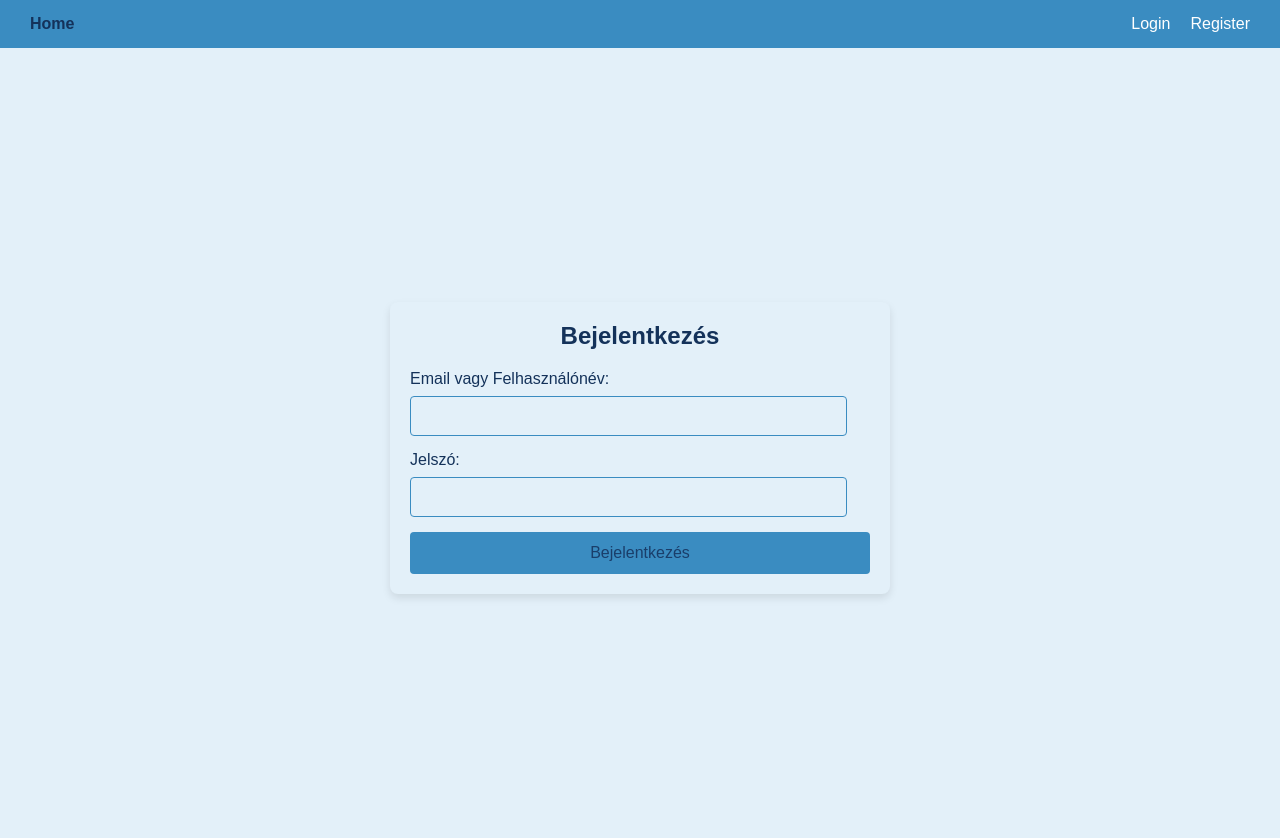
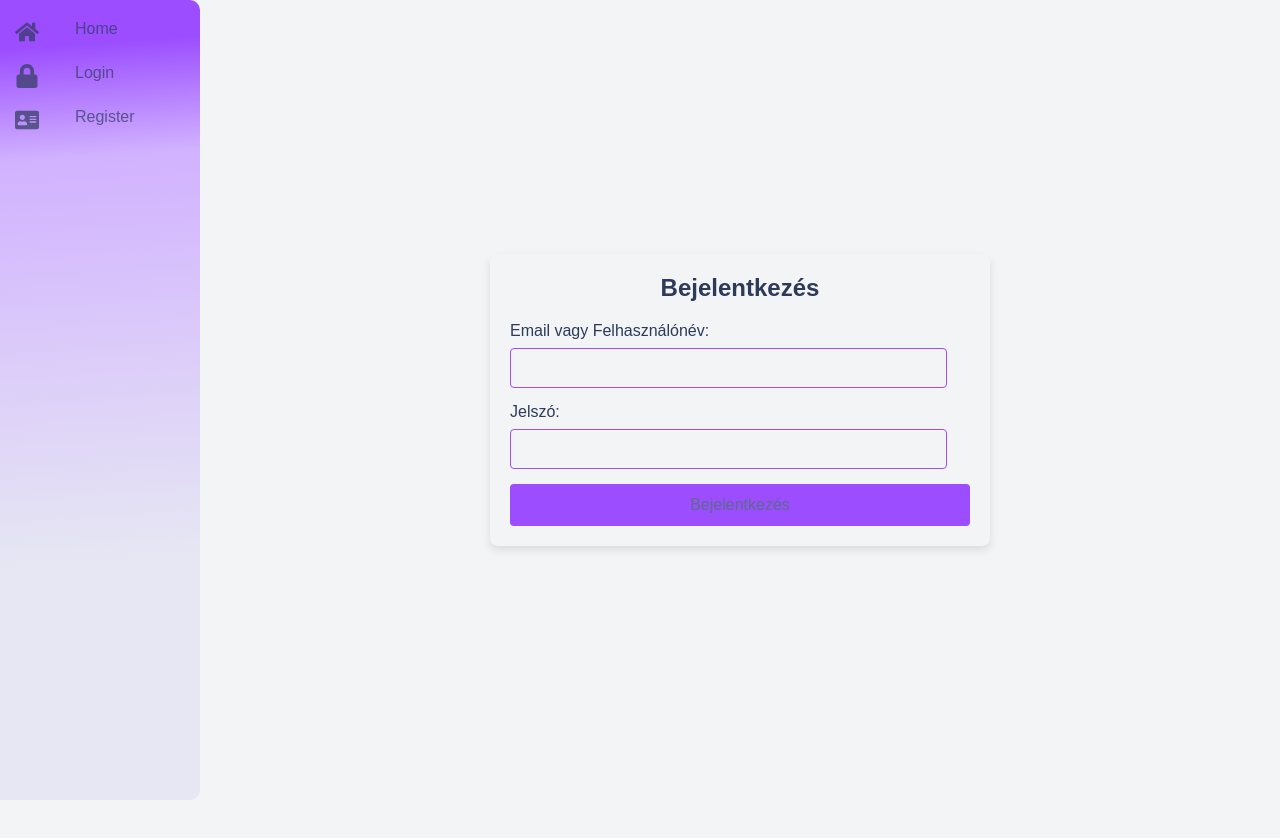
Before and after one commit to Marcellnagy05/UnderGroundArchive, a React (Vite) app: page /login in a window 1280 px wide. Shown: the top 838 px of the page. After the commit the page ends 800 px from the top, so only its background shows below. Built offline with nearby package versions, Linux system fonts and the light colour scheme.

Commit message:
custom scrollbar and menu added (not final design)

```diff
--- a/package.json
+++ b/package.json
@@ -15,7 +15,9 @@
     "react": "^18.3.1",
     "react-dom": "^18.3.1",
     "react-icons": "^5.4.0",
-    "react-router-dom": "^7.1.2"
+    "react-router-dom": "^7.1.2",
+    "simplebar": "^6.3.0",
+    "simplebar-react": "^3.3.0"
   },
   "devDependencies": {
     "@eslint/js": "^9.17.0",
--- a/src/App.css
+++ b/src/App.css
@@ -5,45 +5,75 @@ body {
   padding: 0;
   background-color: var(--background);
   color: var(--primaryText); /* Betűszín beállítása */
+  overflow: hidden;
 }
 
-/* Navbar */
-.navbar {
-  background-color: var(--primary);
+::-webkit-scrollbar {
+  display: none;
 }
 
-.navbar .dropdown-menu {
-  background-color: var(--background);
-}
-.nav-link:hover {
-  background-color: var(--secondary);
+
+.simplebar-scrollbar {
+  background: var(--hover);
+  border-radius: 10px;
 }
 
-/* Téma specifikus stílusok */
+.simplebar-track {
+  background: var(--background);
+}
 
-/* Light theme */
+.simplebar-scrollbar {
+  opacity: 0;
+  transition: opacity 1s ease;
+}
+
+.simplebar-track .simplebar-visible {
+  opacity: 1 !important;
+}
+
+.appContent {
+  display: flex;
+  min-height: 100vh;
+  flex-direction: row;
+}
+
+.main-content {
+  margin-left: 60px;
+  transition: margin-left 0.3s ease;
+  flex-grow: 1;
+  -ms-overflow-style: none;
+  scrollbar-width: none;
+  overflow: scroll;
+}
+
+.sidebar.expanded + .main-content {
+  margin-left: 200px; /* Kinyitott sidebar esetén */
+}
+
+/* Light Theme */
 .light-theme {
-  --background: #E3F0F9;
-  --primaryText: #14325A;
-  --secondaryText: #1A3E6A;
-  --primary: #3A8CC1;
-  --secondary: #CCD8E0;
-  --hover:#3A8CC1;
-  --slider: #0056b3;
-  --thirdColor: #B8D1E3;
-};
+  --background: #F3F4F6;
+  --primaryText: #2D3A59;
+  --secondaryText: #5B6B8A;
+  --primary: #9B4DFF;
+  --secondary: #D1B2FF;
+  --hover: #7C33CC;
+  --slider: #9D4EDD;
+  --thirdColor: #E6E7F3;
+}
 
-/* Dark theme */
+/* Dark Theme */
 .dark-theme {
-  --background: #2C2F3F;
-  --primaryText: #ffffff;
-  --secondaryText: #ffffff;
-  --primary: #6A4CBB;
-  --secondary: #343a40;
-  --hover: #6A4CBB;
-  --slider: #593C9D;
-  --thirdColor: #1E222D;
+  --background: #1F1F2E;
+  --primaryText: #F1F5F9;
+  --secondaryText: #E4E7F2;
+  --primary: #9B4DFF;
+  --secondary: #7A5BFF;
+  --hover: #7C33CC;
+  --slider: #B4A0FF;
+  --thirdColor: #27274D;
 }
+
 
 .switch .slider {
   background-color: var(--primary);
@@ -60,35 +90,6 @@ body {
 
 .setting-button:hover {
   background-color: var(--slider);
-}
-
-.navbar .user-name {
-  cursor: pointer;
-  padding: 5px 10px;
-  background-color: var(--background);
-  color: var(--secondaryText);
-  border-radius: 5px;
-}
-
-.navbar .dropdown-item {
-  padding: 10px 15px;
-  color: var(--secondaryText);
-  text-align: left;
-  text-decoration: none;
-  background: none;
-  border: none;
-  cursor: pointer;
-  transition: background-color 0.3s;
-}
-
-/* Navbar */
-.navbar .navbar-links .nav-link {
-  color: var(--primaryText);
-}
-
-.navbar .dropdown-menu .dropdown-item:hover {
-  background-color: var(--hover);
-  border-radius: 10px;
 }
 
 /*Books*/
--- a/src/App.tsx
+++ b/src/App.tsx
@@ -1,19 +1,17 @@
-import {
-  BrowserRouter as Router,
-  Routes,
-  Route,
-} from "react-router-dom";
+import { BrowserRouter as Router, Routes, Route } from "react-router-dom";
 import Login from "./components/Login/Login";
 import PublishBook from "./components/PublishBook/PublishBook";
 import Register from "./components/Register/Register";
 import Books from "./components/Books/Books";
 import { UserProvider } from "./components/contexts/UserContext";
 import { ToastProvider } from "./components/contexts/ToastContext";
-import { ThemeProvider } from "./components/contexts/ThemeContext";  // Importáljuk a ThemeProvider-t
+import { ThemeProvider } from "./components/contexts/ThemeContext"; // Importáljuk a ThemeProvider-t
 import Navbar from "./components/Navbar/Navbar";
 import "./App.css";
 import Settings from "./components/Settings/Setting";
 import Profile from "./components/Profile/Profile";
+import SimpleBar from 'simplebar-react';
+import 'simplebar/dist/simplebar.min.css';
 
 const App = () => {
   return (
@@ -23,6 +21,7 @@ const App = () => {
           <ThemeProvider>
             <div className="appContent">
               <Navbar />
+              <SimpleBar style={{maxHeight: '100vh'}} className="main-content" autoHide={true}>
                 <Routes>
                   <Route path="/login" element={<Login />} />
                   <Route path="/register" element={<Register />} />
@@ -31,6 +30,7 @@ const App = () => {
                   <Route path="/settings" element={<Settings />} />
                   <Route path="/profile" element={<Profile />} />
                 </Routes>
+              </SimpleBar>
             </div>
           </ThemeProvider>
         </UserProvider>
--- a/src/components/Books/Books.css
+++ b/src/components/Books/Books.css
@@ -1,6 +1,6 @@
 .allBooks {
   display: grid;
-  grid-template-columns: repeat(6, 1fr);
+  grid-template-columns: repeat(5, 1fr);
   grid-template-rows: repeat(autofill, 1fr);
   gap: 16px;
   margin-top: 20px;
--- a/src/components/Books/Books.tsx
+++ b/src/components/Books/Books.tsx
@@ -378,7 +378,6 @@ const Books = () => {
 
   if (bookRatings.length === 0) return 0;
 
-  // Számítsuk ki az átlagot
   const total = bookRatings.reduce((sum, rating) => sum + rating.ratingValue, 0);
   return total / bookRatings.length;
 };
@@ -386,7 +385,6 @@ const Books = () => {
 
   return (
     <div>
-      {/* <button onClick={() => allBooks()}>Összes könyv lekérése</button> */}
       {error && <p style={{ color: "red" }}>{error}</p>}
       {!selectedBook ? (
         <div className="allBooks">
@@ -396,7 +394,7 @@ const Books = () => {
               <p>Szerző: {users[book.authorId]?.userName || "Betöltés..."}</p>
               <p>Műfaj: {getGenreName(book.genreId)}</p>
               <p>Kategória: {getCategoryName(book.categoryId)}</p>
-              <p>Átlagos értékelés: {book.averageRating || ""}</p>
+              <p>Átlagos értékelés: {parseFloat(book.averageRating.toString()).toFixed(2) || ""}</p>
               <StarRating rating={book.averageRating || 0} />
               <p>Saját értékelés:</p>
               <div className="rating">
--- a/src/components/Navbar/Navbar.css
+++ b/src/components/Navbar/Navbar.css
@@ -1,56 +1,112 @@
-.navbar {
-    display: flex;
-    justify-content: space-between;
-    align-items: center;
-    padding: 10px 20px;
-    background-color: #333;
-    color: #fff;
+.sidebar {
+  position: fixed;
+  top: 0;
+  left: 0;
+  height: 100vh;
+  width: 60px;
+  display: flex;
+  flex-direction: column;
+  padding: 10px 0;
+  transition: width 0.3s ease;
+  overflow: hidden;
+  z-index: 1000;
+  background: var(--primary);
+  background: linear-gradient(176deg, var(--primary) 6%, var(--secondary) 20%, var(--thirdColor)70%);
+  border-radius: 0px 10px 10px 0px;
+}
+
+.sidebar.expanded {
+  width: 200px;
+}
+
+.sidebar-content {
+  width: 100%;
+  display: flex;
+  flex-direction: column;
+}
+
+.nav-item {
+  display: grid;
+  grid-template-columns: 1fr 2fr;
+  padding: 10px 15px;
+  gap: 5px;
+  text-decoration: none;
+  color: var(--primaryText);
+  font-size: 16px;
+  transition: background-color 0.5s ease, color 0.5s ease;
+  white-space: nowrap;
+  filter: opacity(0.7);
+}
+
+
+.nav-item:hover {
+  background-color: var(--hover);
+  color: var(--thirdColor);
+  filter: opacity(1);
+  cursor: pointer;
+  transition: filter 0.5s;
+}
+
+.nav-icon {
+  font-size: 24px;
+  margin-right: 10px;
+  transition: color 0.3s ease;
+}
+
+.sidebar.expanded .nav-icon {
+  filter: grayscale(0%) opacity(1);
+}
+
+.nav-text {
+  opacity: 0;
+  transform: translateX(-20px);
+  transition: opacity 0.3s ease, transform 0.3s ease;
+}
+
+.sidebar.expanded .nav-text {
+  opacity: 1;
+  transform: translateX(0);
+}
+
+.sidebar.expanded .nav-text {
+  transition-delay: 0.15s;
+}
+
+.logout {
+  border: none;
+  width: 100%;
+  text-align: left;
+  padding: 10px 15px;
+  cursor: pointer;
+  font-size: 16px;
+  margin-top: auto;
+  background: transparent;
+}
+
+@media (max-width: 768px) {
+  .appContent {
+    flex-direction: column; /* Mobilon a flexboxos elrendezés vízszintesről függőlegesre vált */
   }
 
-  .navbar-links {
-    display: flex;
-    gap: 15px;
+  .sidebar {
+    position: fixed;
+    bottom: 0;
+    left: 0;
+    width: 100%;
+    height: 60px; /* Sidebar alul */
+    flex-direction: row; /* Alul vízszintesen a gombok */
+    justify-content: space-around; /* Gombok elhelyezése egyenletesen */
+    border-radius: 10px 10px 0 0;
+    transition: height 0.3s ease;
   }
 
-  .nav-link {
-    text-decoration: none;
-    color: #fff;
-    padding: 5px 10px;
-    transition: background-color 0.3s;
+  .sidebar.expanded {
+    height: 200px; /* Kinyitott sidebar nagyobb lesz */
+    flex-direction: column; /* Kinyitott állapotban oszlopos elrendezés */
   }
 
-  .navbar-user {
-    position: relative;
+  .main-content {
+    margin-left: 0; /* Mobilon nem kell margó */
+    margin-top: 60px; /* Hely a kinyitott navbar számára */
   }
-
-  .user-dropdown {
-    position: relative;
-    display: inline-block;
-    cursor: pointer;
-  }
-
-  .dropdown-menu {
-    position: absolute;
-    top: 100%;
-    right: 0;
-    background-color: #444;
-    border-radius: 5px;
-    box-shadow: 0px 4px 6px rgba(0, 0, 0, 0.1);
-    display: flex;
-    flex-direction: column;
-    padding: 10px 0;
-    z-index: 1000;
-  }
-
-
-
-  .dropdown-item {
-    display: flex;
-    align-items: center;
-    padding: 10px;
-  }
-
-  .dropdown-item svg {
-    margin-right: 10px; /* Az ikon és a szöveg közötti távolság */
-    font-size: 20px; /* Az ikon mérete */
-  }
+}
--- a/src/components/Navbar/Navbar.tsx
+++ b/src/components/Navbar/Navbar.tsx
@@ -1,32 +1,24 @@
-import { useState, useEffect, useRef } from "react";
+import { useState } from "react";
 import { useNavigate } from "react-router-dom";
 import { useUserContext } from "../contexts/UserContext";
-import { FaUser, FaCog, FaQuestionCircle, FaSignOutAlt } from "react-icons/fa";
+import {
+  FaAddressCard,
+  FaLock,
+  FaUpload,
+  FaHome,
+  FaBook,
+  FaUser,
+  FaCog,
+  FaQuestionCircle,
+  FaSignOutAlt,
+} from "react-icons/fa";
 import { NavLink } from "react-router-dom";
 import "./Navbar.css";
 
 const Navbar = () => {
   const { user, logout } = useUserContext();
   const navigate = useNavigate();
-  const [dropdownOpen, setDropdownOpen] = useState(false);
-
-  const dropdownRef = useRef<HTMLDivElement | null>(null);
-
-  useEffect(() => {
-    const handleClickOutside = (event: any) => {
-      if (dropdownRef.current && !dropdownRef.current.contains(event.target)) {
-        setDropdownOpen(false);
-      }
-    };
-    document.addEventListener("click", handleClickOutside);
-    return () => {
-      document.removeEventListener("click", handleClickOutside);
-    };
-  }, []);
-
-  const toggleDropdown = () => {
-    setDropdownOpen((prevState) => !prevState);
-  };
+  const [expanded, setExpanded] = useState(false);
 
   const handleLogout = () => {
     logout();
@@ -34,54 +26,58 @@ const Navbar = () => {
   };
 
   return (
-    <nav className="navbar">
-      <div className="navbar-links">
-        <NavLink to="/" className="nav-link">
-          <strong>Home</strong>
+    <nav
+      className={`sidebar ${expanded ? "expanded" : ""}`}
+      onMouseEnter={() => setExpanded(true)}
+      onMouseLeave={() => setExpanded(false)}
+    >
+      <div className="sidebar-content">
+        <NavLink to="/" className="nav-item">
+          <FaHome className="nav-icon" />
+          <span className="nav-text">Home</span>
         </NavLink>
         {user !== "guest" && (
           <>
-            <NavLink to="/publish" className="nav-link">
-              <strong>Publish</strong>
+            <NavLink to="/publish" className="nav-item">
+              <FaUpload className="nav-icon" />
+              <span className="nav-text">Publish</span>
             </NavLink>
-            <NavLink to="/books" className="nav-link">
-              <strong>Books</strong>
+            <NavLink to="/books" className="nav-item">
+              <FaBook className="nav-icon" />
+              <span className="nav-text">Books</span>
             </NavLink>
           </>
         )}
-      </div>
-      <div className="navbar-user">
         {user === "guest" ? (
           <>
-            <NavLink to="/login" className="nav-link">
-              Login
+            <NavLink to="/login" className="nav-item">
+              <FaLock className="nav-icon" />
+              <span className="nav-text">Login</span>
             </NavLink>
-            <NavLink to="/register" className="nav-link">
-              Register
+            <NavLink to="/register" className="nav-item">
+              <FaAddressCard className="nav-icon" />
+              <span className="nav-text">Register</span>
             </NavLink>
           </>
         ) : (
-          <div className="user-dropdown" ref={dropdownRef}>
-            <span className="user-name" onClick={toggleDropdown}>
-              Hello, {typeof user === "string" ? user : user.userName} &#9662;
-            </span>
-            {dropdownOpen && (
-              <div className="dropdown-menu">
-                <NavLink to="/profile" className="dropdown-item">
-                  <FaUser /> <strong>Profil</strong>
-                </NavLink>
-                <NavLink to="/settings" className="dropdown-item">
-                  <FaCog /> <strong>Beállítások</strong>
-                </NavLink>
-                <NavLink to="/faq" className="dropdown-item">
-                  <FaQuestionCircle /> <strong>FAQ</strong>
-                </NavLink>
-                <button onClick={handleLogout} className="dropdown-item">
-                  <FaSignOutAlt /> <strong>Kijelentkezés</strong>
-                </button>
-              </div>
-            )}
-          </div>
+          <>
+            <NavLink to="/profile" className="nav-item">
+              <FaUser className="nav-icon" />
+              <span className="nav-text">Profile</span>
+            </NavLink>
+            <NavLink to="/settings" className="nav-item">
+              <FaCog className="nav-icon" />
+              <span className="nav-text">Settings</span>
+            </NavLink>
+            <NavLink to="/faq" className="nav-item">
+              <FaQuestionCircle className="nav-icon" />
+              <span className="nav-text">FAQ</span>
+            </NavLink>
+            <button onClick={handleLogout} className="nav-item logout">
+              <FaSignOutAlt className="nav-icon" />
+              <span className="nav-text">Logout</span>
+            </button>
+          </>
         )}
       </div>
     </nav>
--- a/src/theme/theme.ts
+++ b/src/theme/theme.ts
@@ -1,21 +1,21 @@
 export const lightTheme = {
-    background: "#E3F0F9",
-    primaryText: "#14325A",
-    secondaryText: "#1A3E6A",
-    primary: "#3A8CC1",
-    secondary: "#3A7FDB",
-    hover: "#3A8CC1",
-    slider: "#0056b3",
-    thirdColor: "#B8D1E3",
+  background: "#F3F4F6",
+  primaryText: "#2D3A59",
+  secondaryText: "#5B6B8A",
+  primary: "#9B4DFF",
+  secondary: "#D1B2FF",
+  hover: "#7C33CC",
+  slider: "#9D4EDD",
+  thirdColor: "#E6E7F3",
 };
 
-  export const darkTheme = {
-    background: "#2C2F3F",
-    primaryText: "#FFFFFF",
-    secondaryText: "#FFFFFF",
-    primary: "#6A4CBB",
-    secondary: "#343A40",
-    hover: "#6A4CBB",
-    slider: "#593C9D",
-    thirdColor: "#1E222D",
-  };
+export const darkTheme = {
+  background: "#1F1F2E",
+  primaryText: "#F1F5F9",
+  secondaryText: "#E4E7F2",
+  primary: "#9B4DFF",
+  secondary: "#7A5BFF",
+  hover: "#7C33CC",
+  slider: "#B4A0FF",
+  thirdColor: "#27274D",
+};
```
Also changed, not shown: 1 other file (tests, documents, lock files or other folders). Lines whose indentation alone changed are shown as unchanged.
